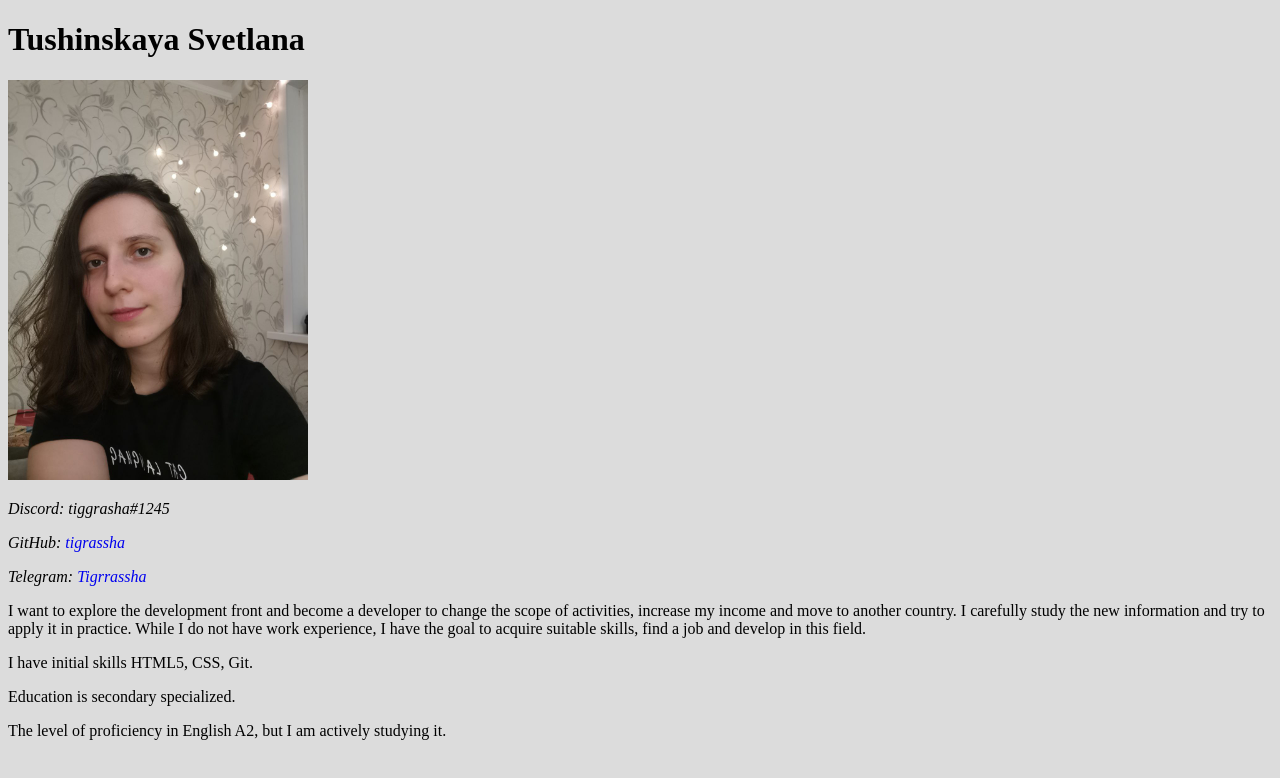
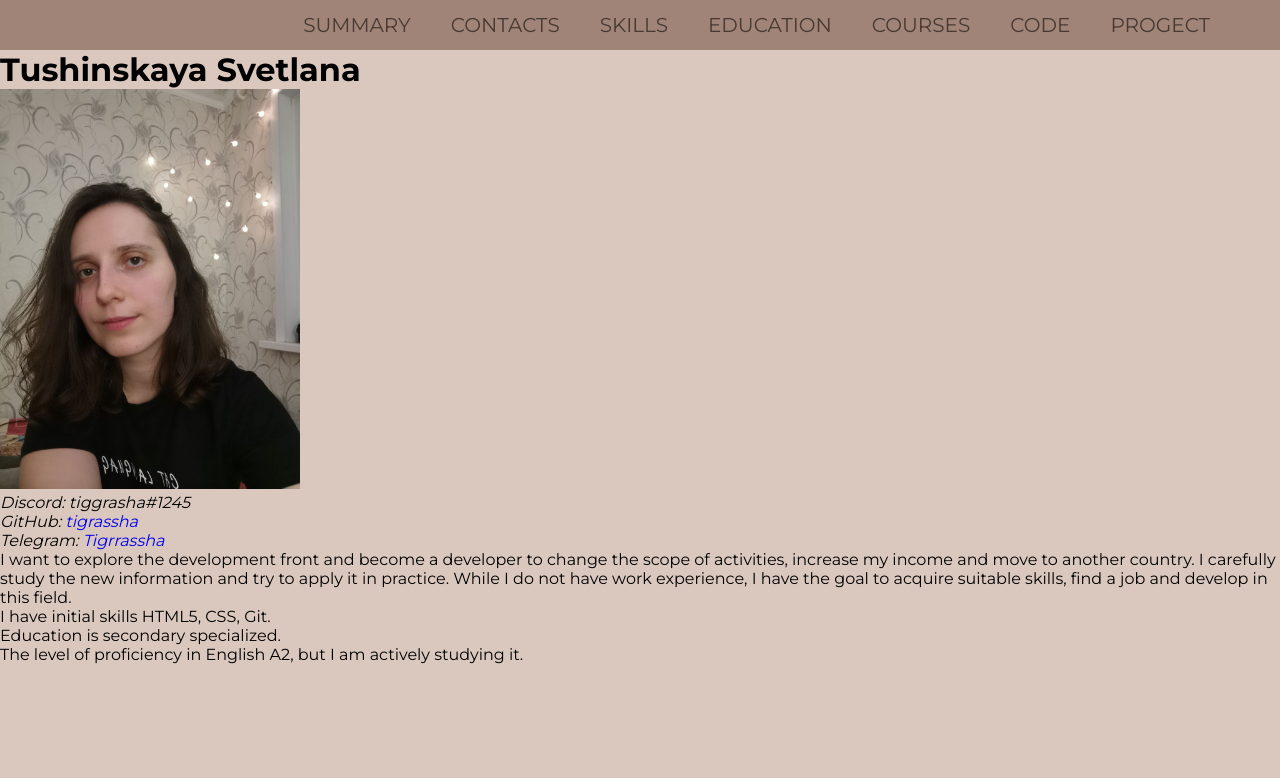
Before and after one commit to Tigrassha/rsschool-cv, a plain HTML site: page index.html in a window 1280 px wide. Drawn offline with Linux system fonts and the light colour scheme.

Commit message:
feat: add header

```diff
--- a/index.html
+++ b/index.html
@@ -5,11 +5,36 @@
     <meta charset="UTF-8">
     <meta http-equiv="X-UA-Compatible" content="IE=edge">
     <meta name="viewport" content="width=device-width, initial-scale=1.0">
-    <title>Document</title>
+    <title>cv</title>
+    <link rel="preconnect" href="https://fonts.googleapis.com">
+    <link rel="preconnect" href="https://fonts.gstatic.com" crossorigin>
+    <link href="https://fonts.googleapis.com/css2?family=Montserrat:wght@400;700&display=swap" rel="stylesheet">
     <link rel="stylesheet" href="style.css">
 </head>
 
 <body>
+    <header class="header">
+        <div class="container">
+            <nav class="nav">
+                <ul class="nav-list">
+                    <li class="nav-item"><a href="#summary" class="nav-link">Summary</a></li>
+                    <li class="nav-item"><a href="#contacts" class="nav-link">Contacts</a></li>
+                    <li class="nav-item"><a href="#skills" class="nav-link">Skills</a></li>
+                    <li class="nav-item"><a href="#education" class="nav-link">Education</a></li>
+                    <li class="nav-item"><a href="#courses" class="nav-link">Courses</a></li>
+                    <li class="nav-item"><a href="#code" class="nav-link">Code</a></li>
+                    <li class="nav-item"><a href="#progect" class="nav-link">Progect</a></li>
+                </ul>
+            </nav>
+        </div>
+
+    </header>
+    <main class="main">
+        <div class="container">
+
+        </div>
+
+    </main>
     <h1>Tushinskaya Svetlana</h1>
     <img src="photo_2022-09-01_00-31-10.jpg" alt="my-foto" class="my__foto">
     <p class="dis">Discord: tiggrasha#1245</p>
@@ -23,6 +48,12 @@
     <p>I have initial skills HTML5, CSS, Git.</p>
     <p>Education is secondary specialized.</p>
     <p>The level of proficiency in English A2, but I am actively studying it.</p>
+    <footer class="footer">
+        <div class="container">
+
+        </div>
+
+    </footer>
 </body>
 
 </html>
--- a/style.css
+++ b/style.css
@@ -1,22 +1,75 @@
-body{
-    background: gainsboro;
+* {
+    box-sizing: border-box;
+    margin: 0;
 }
 
-.my__foto{
- height: 400px;
+html {
+    scroll-behavior: smooth;
 }
-a{
+
+body {
+
+    background: #dac8be;
+    font-family: 'Montserrat', sans-serif;
+}
+
+a {
     text-decoration: none;
 }
 
-.dis{
+.container {
+    max-width: 1440px;
+    margin: 0 auto;
+  }
+.header{
+    background: #a08478;
+}
+
+.nav-list {
+    display: flex;
+    justify-content: flex-end;
+    align-items: center;
+    list-style: none;
+
+}
+
+
+
+.nav-link {
+    padding: 0 20px;
+    line-height: 50px;
+    color: #493933;
+    font-size: 20px;
+    text-transform: uppercase;
+
+}
+
+.nav-item:last-child{
+ padding-right: 50px;
+}
+.nav-link:hover {
+
+    color: #201815;
+
+    transition: .3s;
+}
+
+.my__foto {
+    height: 400px;
+}
+
+a {
+    text-decoration: none;
+}
+
+.dis {
     font-style: italic;
 }
 
-.gitHub{
+.gitHub {
     font-style: italic;
 }
 
-.inst{
+.inst {
     font-style: italic;
 }
```
